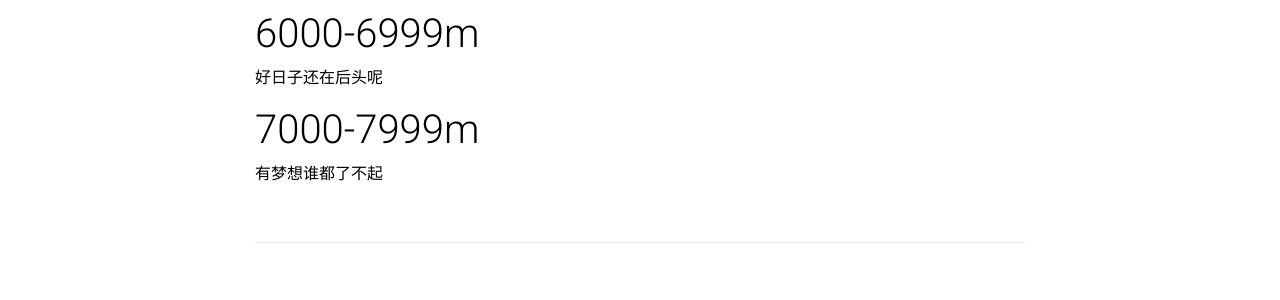
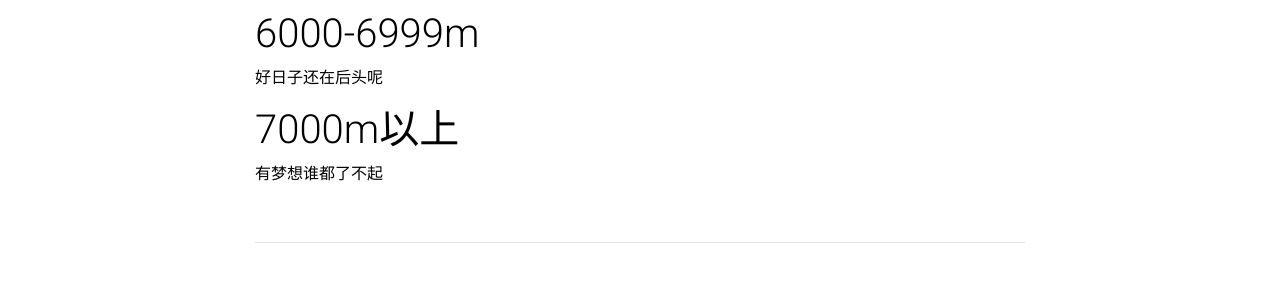
Before and after one commit to HaoyuanPeng/haoyuanpeng.github.io, a Jekyll site: the page built from _posts/2025-01-10-mountains.md, in a window 1280 px wide and 900 px high, scrolled down 937 px. Shown: the part 204-504 px from the top of the window. Built offline with Jekyll 4.4.1, drawn with Linux system fonts in a browser that asks for light colours; comment, search, counter and statistics services are not loaded; a style sheet for code colours, icons or effects is not loaded.

Commit message:
7000-7999m改为7000m以上

```diff
--- a/_posts/2025-01-10-mountains.md
+++ b/_posts/2025-01-10-mountains.md
@@ -43,5 +43,5 @@ relatedposts: false
 # 6000-6999m
 好日子还在后头呢
 
-# 7000-7999m
+# 7000m以上
 有梦想谁都了不起
```
